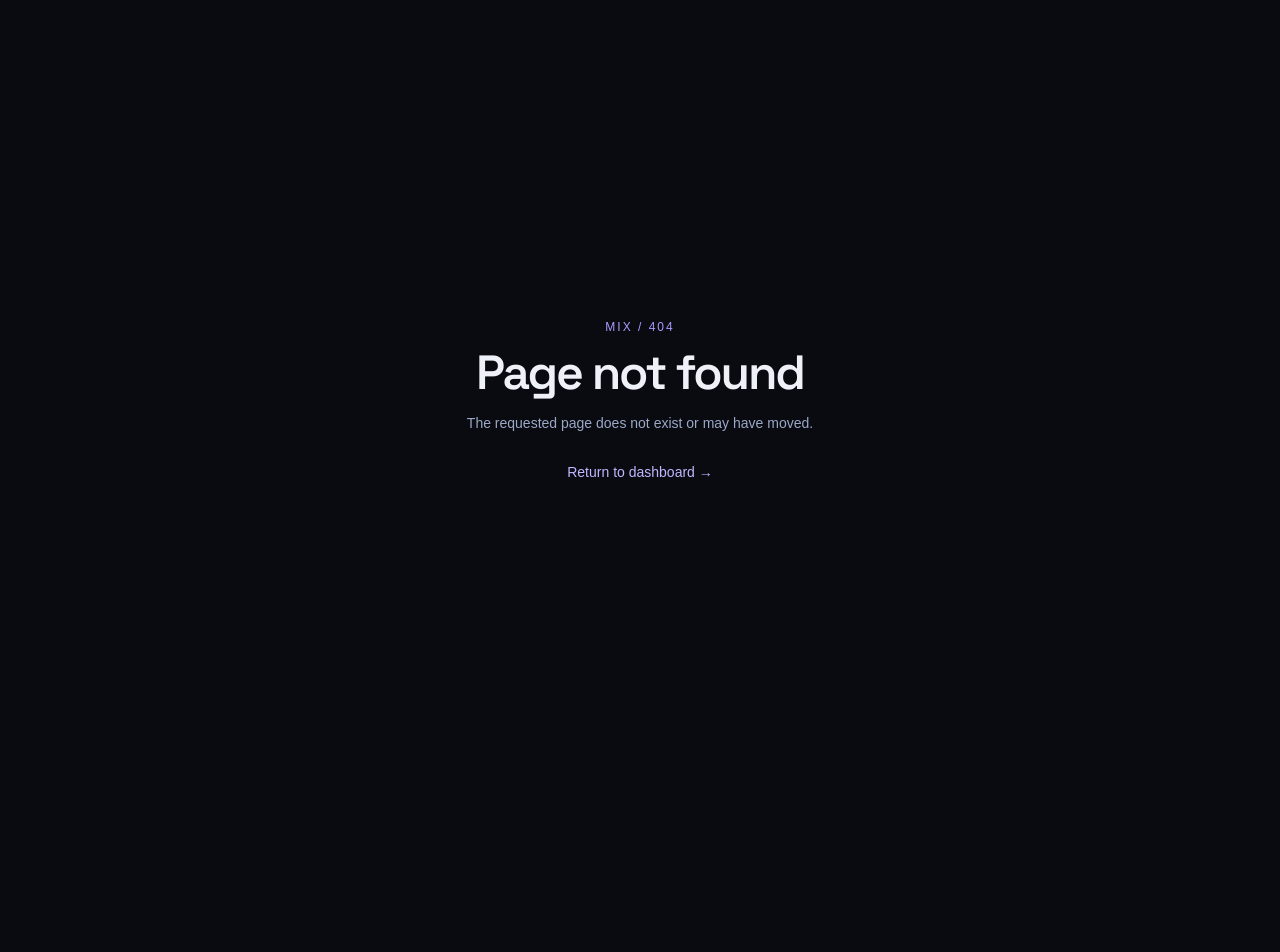
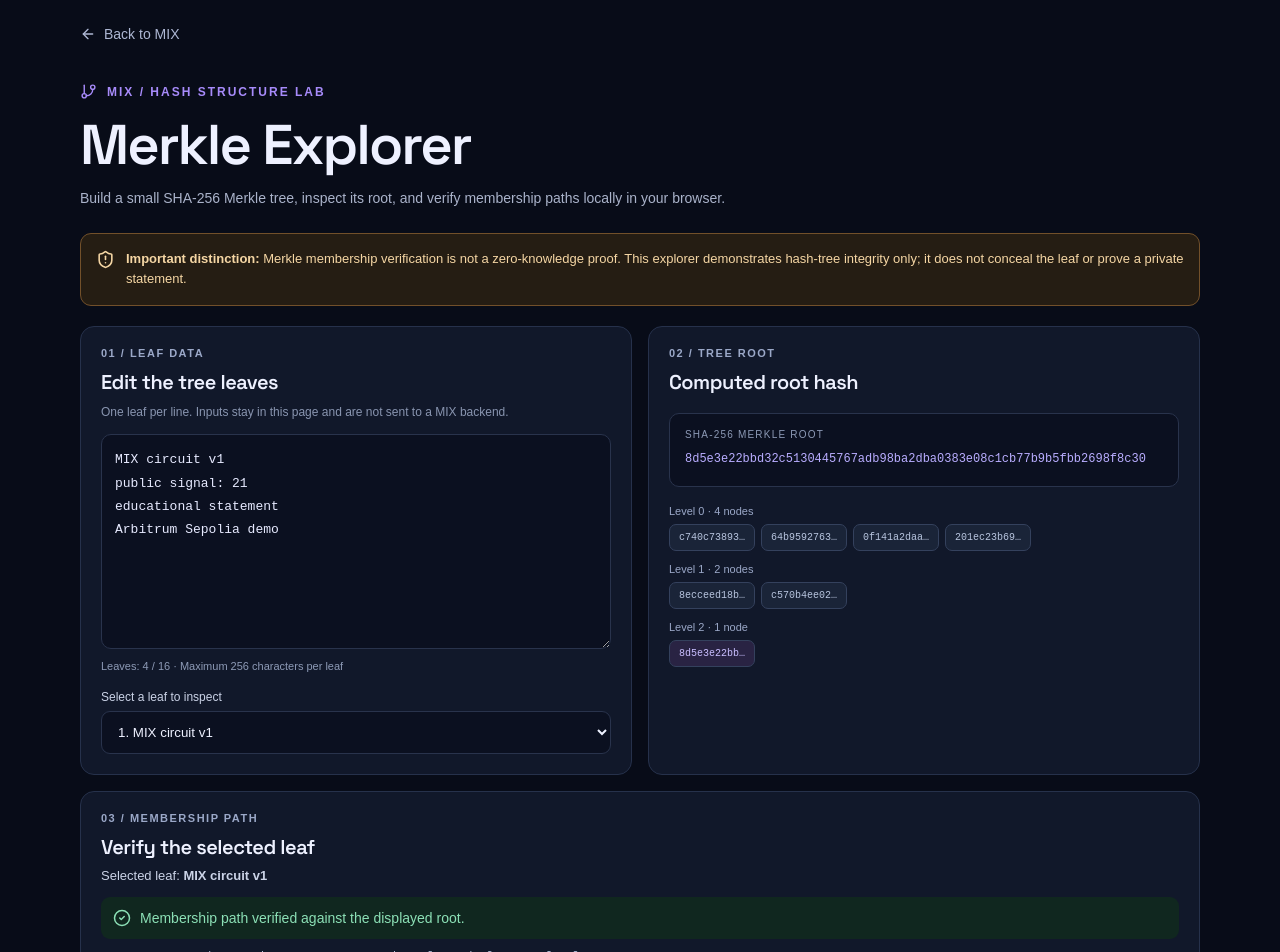
Before and after one commit to VestinNetwork/mix, a Next.js app: page /merkle in a window 1280 px wide. Before the commit this address had no page. Shown: the top 952 px of the page. Before the commit the page ends 800 px from the top, so only its background shows below. Built offline with nearby package versions, Linux system fonts and the light colour scheme.

Commit message:
Build interactive educational Merkle Explorer

```diff
--- /dev/null
+++ b/app/merkle/page.tsx
@@ -0,0 +1,118 @@
+"use client";
+
+import Link from "next/link";
+import { useEffect, useMemo, useState } from "react";
+import { ArrowLeft, CheckCircle2, CircleAlert, GitBranch, ShieldAlert } from "lucide-react";
+import { buildMerkleTree, verifyMerkleProof, type MerkleTree } from "@/lib/merkle.mjs";
+
+const initialLeaves = "MIX circuit v1\npublic signal: 21\neducational statement\nArbitrum Sepolia demo";
+
+export default function MerkleExplorerPage() {
+  const [rawLeaves, setRawLeaves] = useState(initialLeaves);
+  const [selectedIndex, setSelectedIndex] = useState(0);
+  const [tree, setTree] = useState<MerkleTree | null>(null);
+  const [error, setError] = useState("");
+  const [verified, setVerified] = useState<boolean | null>(null);
+  const [busy, setBusy] = useState(true);
+
+  const leaves = useMemo(() => rawLeaves.split("\n").map((value) => value.trim()).filter(Boolean), [rawLeaves]);
+
+  useEffect(() => {
+    let cancelled = false;
+    setBusy(true);
+    setError("");
+    setTree(null);
+    setVerified(null);
+    buildMerkleTree(leaves).then((nextTree) => {
+      if (!cancelled) {
+        setTree(nextTree);
+        setSelectedIndex((current) => Math.min(current, leaves.length - 1));
+        setBusy(false);
+      }
+    }).catch((reason: unknown) => {
+      if (!cancelled) {
+        setError(reason instanceof Error ? reason.message : "Unable to build this Merkle tree.");
+        setBusy(false);
+      }
+    });
+    return () => { cancelled = true; };
+  }, [leaves]);
+
+  useEffect(() => {
+    let cancelled = false;
+    if (!tree || !leaves[selectedIndex]) return;
+    setVerified(null);
+    verifyMerkleProof(leaves[selectedIndex], tree.proofs[selectedIndex], tree.root).then((result) => {
+      if (!cancelled) setVerified(result);
+    });
+    return () => { cancelled = true; };
+  }, [tree, selectedIndex, leaves]);
+
+  const panel: React.CSSProperties = { background: "#11182a", border: "1px solid #26314b", borderRadius: 14, padding: 20 };
+  const mono: React.CSSProperties = { fontFamily: "ui-monospace, SFMono-Regular, monospace", overflowWrap: "anywhere" };
+  const selectedProof = tree?.proofs[selectedIndex] ?? [];
+
+  return (
+    <main style={{ minHeight: "100vh", background: "#080c18", color: "#eef1ff", padding: "26px 20px 60px", fontFamily: "Arial, sans-serif" }}>
+      <div style={{ maxWidth: 1120, margin: "0 auto" }}>
+        <Link href="/" style={{ color: "#aeb8d4", textDecoration: "none", display: "inline-flex", alignItems: "center", gap: 8, fontSize: 14 }}><ArrowLeft size={16} /> Back to MIX</Link>
+        <div style={{ display: "flex", alignItems: "center", gap: 10, color: "#a78bfa", fontSize: 12, letterSpacing: 2, fontWeight: 700, marginTop: 38 }}><GitBranch size={17} /> MIX / HASH STRUCTURE LAB</div>
+        <h1 style={{ fontSize: "clamp(34px, 6vw, 56px)", letterSpacing: -2, margin: "14px 0 10px" }}>Merkle Explorer</h1>
+        <p style={{ color: "#aab3ca", lineHeight: 1.7, maxWidth: 720, margin: 0 }}>Build a small SHA-256 Merkle tree, inspect its root, and verify membership paths locally in your browser.</p>
+
+        <div style={{ display: "flex", gap: 11, alignItems: "flex-start", padding: 15, marginTop: 22, border: "1px solid #72502a", borderRadius: 11, background: "#251d13", color: "#f5d6a4", lineHeight: 1.6, fontSize: 13 }}>
+          <ShieldAlert size={19} style={{ flexShrink: 0, marginTop: 1 }} />
+          <span><strong>Important distinction:</strong> Merkle membership verification is not a zero-knowledge proof. This explorer demonstrates hash-tree integrity only; it does not conceal the leaf or prove a private statement.</span>
+        </div>
+
+        <div style={{ display: "grid", gridTemplateColumns: "repeat(auto-fit, minmax(min(100%, 330px), 1fr))", gap: 16, marginTop: 20 }}>
+          <section style={panel}>
+            <div style={{ color: "#9ba8c8", fontSize: 11, letterSpacing: 1.5, fontWeight: 700 }}>01 / LEAF DATA</div>
+            <h2 style={{ fontSize: 20, margin: "10px 0 8px" }}>Edit the tree leaves</h2>
+            <p style={{ color: "#8995b0", fontSize: 12, lineHeight: 1.6 }}>One leaf per line. Inputs stay in this page and are not sent to a MIX backend.</p>
+            <textarea aria-label="Merkle tree leaf values" value={rawLeaves} onChange={(event) => setRawLeaves(event.target.value)} rows={8} spellCheck={false} style={{ width: "100%", resize: "vertical", background: "#0b1020", border: "1px solid #29334c", borderRadius: 10, color: "#e7eaff", padding: 13, font: "13px/1.8 ui-monospace, monospace", outline: "none" }} />
+            <div style={{ color: "#8d9ab6", fontSize: 11, marginTop: 8 }}>Leaves: {leaves.length} / 16 · Maximum 256 characters per leaf</div>
+            <label style={{ display: "block", color: "#cbd3e7", fontSize: 12, margin: "18px 0 7px" }}>Select a leaf to inspect</label>
+            <select aria-label="Selected Merkle leaf" value={Math.min(selectedIndex, Math.max(leaves.length - 1, 0))} onChange={(event) => setSelectedIndex(Number(event.target.value))} style={{ width: "100%", background: "#0b1020", border: "1px solid #29334c", borderRadius: 9, color: "#eef1ff", padding: 12 }}>
+              {leaves.map((leaf, index) => <option key={index} value={index}>{index + 1}. {leaf.slice(0, 48)}</option>)}
+            </select>
+          </section>
+
+          <section style={panel}>
+            <div style={{ color: "#9ba8c8", fontSize: 11, letterSpacing: 1.5, fontWeight: 700 }}>02 / TREE ROOT</div>
+            <h2 style={{ fontSize: 20, margin: "10px 0 18px" }}>Computed root hash</h2>
+            {busy && <p style={{ color: "#aab3ca" }}>Building tree…</p>}
+            {error && <div role="alert" style={{ color: "#ffb1b1", background: "#2a1b20", padding: 12, borderRadius: 9 }}>{error}</div>}
+            {tree && <div style={{ background: "#0b1020", border: "1px solid #29334c", borderRadius: 10, padding: 15 }}>
+              <div style={{ color: "#8d9ab6", fontSize: 10, letterSpacing: 1.2, marginBottom: 9 }}>SHA-256 MERKLE ROOT</div>
+              <div style={{ ...mono, color: "#b9adff", fontSize: 12, lineHeight: 1.8 }}>{tree.root}</div>
+            </div>}
+            {tree && <div style={{ marginTop: 18, display: "grid", gap: 12 }}>
+              {tree.levels.map((level, levelIndex) => <div key={levelIndex}>
+                <div style={{ color: "#9ba8c8", fontSize: 11, marginBottom: 7 }}>Level {levelIndex} · {level.length} {level.length === 1 ? "node" : "nodes"}</div>
+                <div style={{ display: "flex", flexWrap: "wrap", gap: 6 }}>
+                  {level.map((hash, index) => <span key={index} title={hash} style={{ background: levelIndex === tree.levels.length - 1 ? "#292343" : "#1a2438", border: "1px solid #34415d", color: levelIndex === tree.levels.length - 1 ? "#c9beff" : "#b8c5df", borderRadius: 7, padding: "7px 9px", font: "10px ui-monospace, monospace" }}>{hash.slice(0, 10)}…</span>)}
+                </div>
+              </div>)}
+            </div>}
+          </section>
+        </div>
+
+        <section style={{ ...panel, marginTop: 16 }}>
+          <div style={{ color: "#9ba8c8", fontSize: 11, letterSpacing: 1.5, fontWeight: 700 }}>03 / MEMBERSHIP PATH</div>
+          <h2 style={{ fontSize: 20, margin: "10px 0 8px" }}>Verify the selected leaf</h2>
+          {tree && <div style={{ color: "#cbd3e7", fontSize: 13, marginBottom: 14 }}>Selected leaf: <strong>{leaves[selectedIndex]}</strong></div>}
+          {verified === true && <div role="status" style={{ display: "flex", alignItems: "center", gap: 9, color: "#8ce0b6", background: "#10271f", borderRadius: 9, padding: 12 }}><CheckCircle2 size={18} /> Membership path verified against the displayed root.</div>}
+          {verified === false && <div role="status" style={{ display: "flex", alignItems: "center", gap: 9, color: "#ffb1b1", background: "#2a1b20", borderRadius: 9, padding: 12 }}><CircleAlert size={18} /> Membership verification failed.</div>}
+          {tree && selectedProof.length === 0 && <p style={{ color: "#aab3ca", fontSize: 12 }}>This tree contains a single leaf, so the membership path is empty and the leaf hash is the root.</p>}
+          {selectedProof.map((step, index) => <div key={index} style={{ display: "grid", gridTemplateColumns: "82px 1fr", gap: 12, padding: "11px 0", borderBottom: "1px solid #25304a" }}>
+            <span style={{ color: "#9ba8c8", fontSize: 11 }}>Sibling {index + 1} · {step.side}</span>
+            <span style={{ ...mono, color: "#b8c5df", fontSize: 11 }}>{step.hash}</span>
+          </div>)}
+          <p style={{ color: "#7f8ca8", fontSize: 11, lineHeight: 1.7, marginBottom: 0 }}>Hash rules: leaf = SHA-256(0x00 || UTF-8(value)); parent = SHA-256(0x01 || left || right). An unpaired node is promoted unchanged to the next level. These rules are specific to this educational example.</p>
+        </section>
+        <footer style={{ color: "#65718e", fontSize: 11, marginTop: 24 }}>MIX · Local SHA-256 Merkle demonstration · Not a ZK proof</footer>
+      </div>
+    </main>
+  );
+}
```
